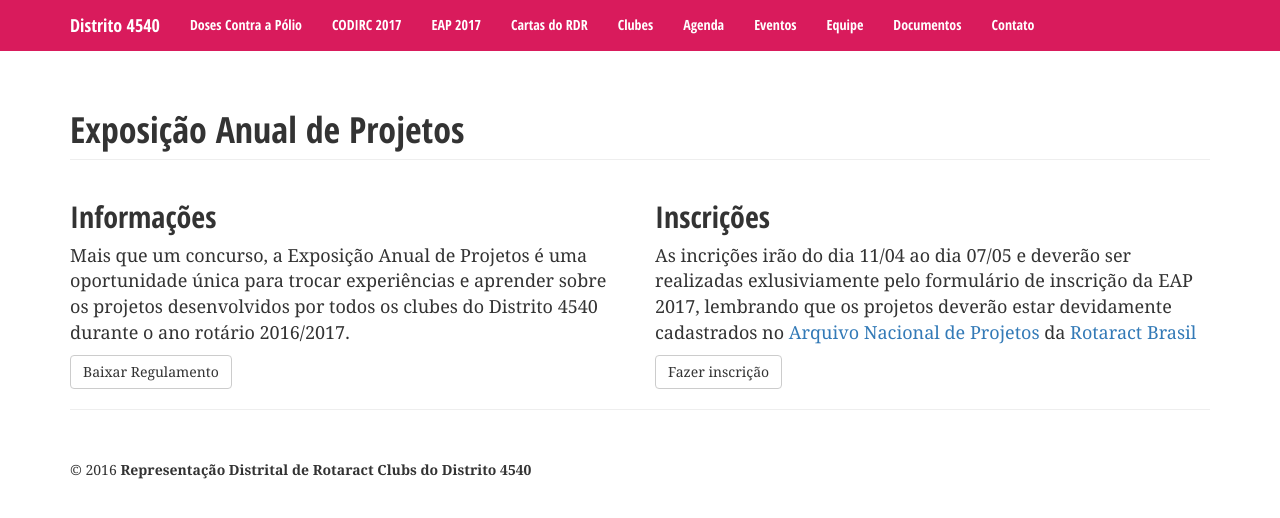
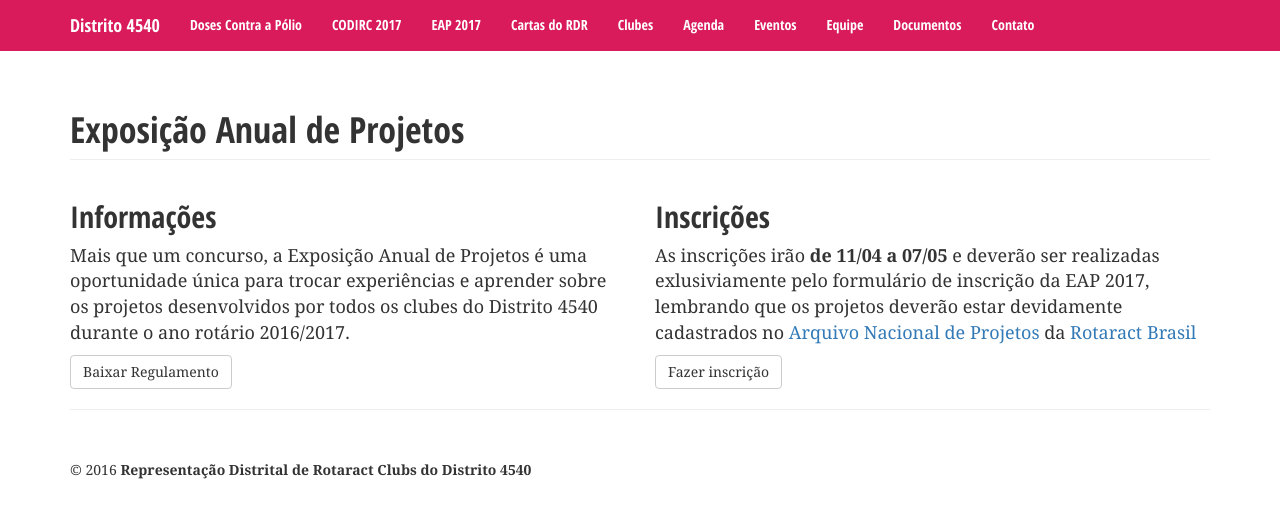
Before and after one commit to miguelkiri/rotaract, a Jekyll site: the page built from _pages/eap.html, in a window 1280 px wide. Shown: the top 518 px of the page. Built offline with Jekyll 4.4.1, drawn with Linux system fonts in a browser that asks for light colours; nearby versions of some CDN libraries.

Commit message:
Add bold to the period

```diff
--- a/_pages/eap.html
+++ b/_pages/eap.html
@@ -12,7 +12,7 @@ permalink: /eap/
     </div>
     <div class="col-md-6">
         <h2>Inscrições</h2>
-        <p>As incrições irão do dia 11/04 ao dia 07/05 e deverão ser realizadas exlusiviamente pelo formulário de inscrição da EAP 2017, lembrando que os projetos deverão estar devidamente cadastrados no <a target="_blank" href="http://projetos.omirbrasil.org.br">Arquivo Nacional de Projetos</a> da <a target="_blank" href="http://rotaractbrasil.org.br/">Rotaract Brasil</a></p>
+        <p>As inscrições irão <b>de 11/04 a 07/05</b> e deverão ser realizadas exlusiviamente pelo formulário de inscrição da EAP 2017, lembrando que os projetos deverão estar devidamente cadastrados no <a target="_blank" href="http://projetos.omirbrasil.org.br">Arquivo Nacional de Projetos</a> da <a target="_blank" href="http://rotaractbrasil.org.br/">Rotaract Brasil</a></p>
         <a class="btn btn-default" target="_blank" href="https://goo.gl/DaiuAM">Fazer inscrição</a>
     </div>
 </div>
```
